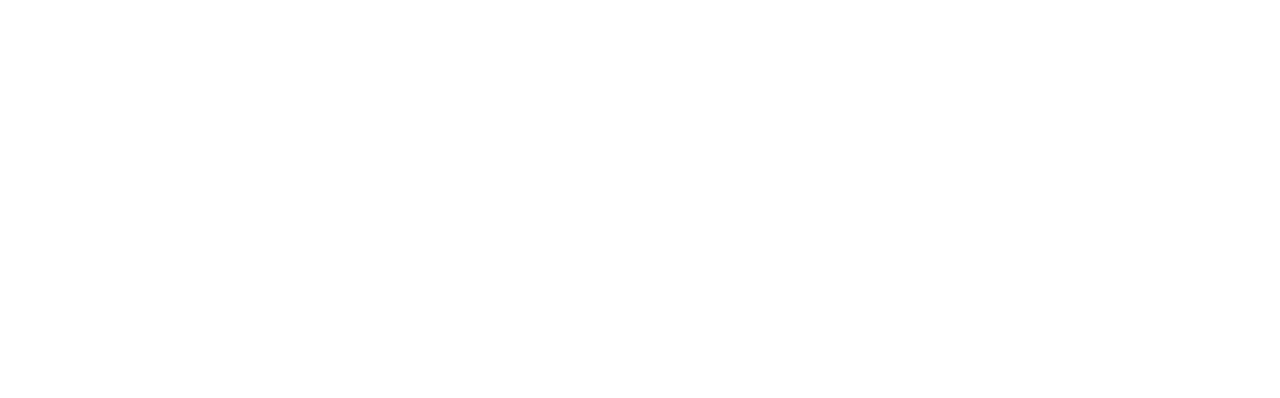
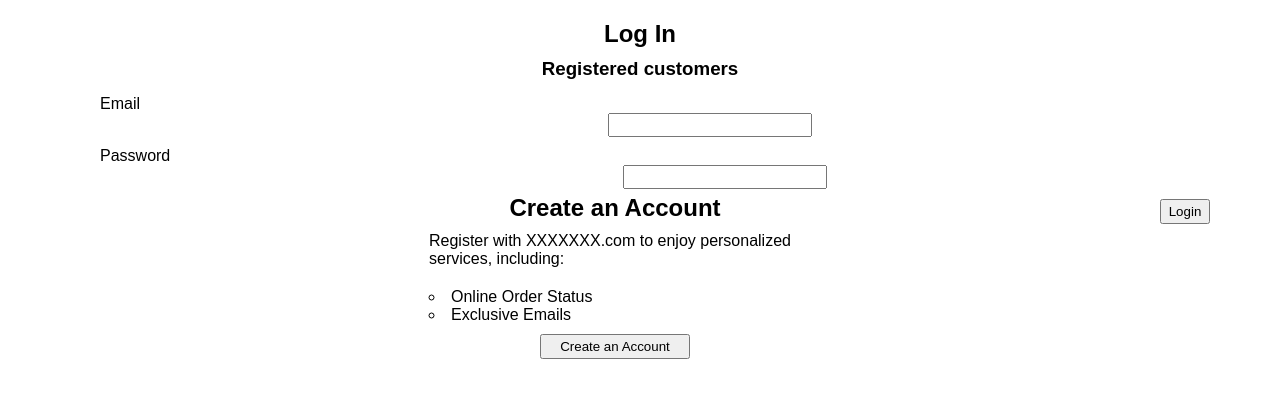
Before and after one commit to daybeth/ecommerce, a CodeIgniter app: the page made by application/views/login.php in a window 1280 px wide. Before the commit the part shown is empty. Shown: the top 398 px of the page. Run offline with CodeIgniter, Linux system fonts and the light colour scheme.

Commit message:
Created login and Registration html and css

```diff
--- a/application/config/routes.php
+++ b/application/config/routes.php
@@ -51,6 +51,6 @@ defined('BASEPATH') OR exit('No direct script access allowed');
 */
 
 // this is the default controller. You need to change it depending on your project
-$route['default_controller'] = 'products';
+$route['default_controller'] = 'users';
 $route['404_override'] = '';
 $route['translate_uri_dashes'] = FALSE;
--- a/application/controllers/Users.php
+++ b/application/controllers/Users.php
@@ -1,9 +1,9 @@
 <?php
 defined('BASEPATH') OR exit('No direct script access allowed');
 
-class Users extends CI_Controller {
+class Users extends CI_Controller{
 	public function index()
 	{
-		$this->load->view('users_index');
+		$this->load->view('registration');
 	}
 }
--- a/application/views/login.php
+++ b/application/views/login.php
@@ -2,9 +2,32 @@
 <html lang="en">
 <head>
 	<meta charset="UTF-8">
+	<link rel="stylesheet" href="/assets/stylesheets/login.css">
 	<title>Document</title>
 </head>
 <body>
+	<div id="login">
+		<h2>Log In</h2>
+		<h3>Registered customers</h3>
+		<form action="/users/login" method="post">
+			<label for="email">Email</label><br>
+			<input type="email" name="email" id="email" class="input"><br>
+			<label for="password">Password</label><br>
+			<input type="password" name="password" id="password"  class="input"><br>
+			<input type="submit" value="Login" id="login_button">
+		</form>
+	</div>
+	<div id="registration">
+		<h2>Create an Account</h2>
+		<p>Register with XXXXXXX.com to enjoy personalized services, including:</p>
+		<ul>
+			<li>Online Order Status</li>
+			<li>Exclusive Emails</li>
+		</ul>
+		<form action="/users/" method="post">
+			<input type="submit" value="Create an Account" id="create_button">
+		</form>
+	</div>
 
 </body>
 </html>
--- a/assets/stylesheets/login.css
+++ b/assets/stylesheets/login.css
@@ -0,0 +1,57 @@
+*{
+	padding: 0;
+	margin: 0;
+}
+body{
+	text-align: center;
+	font-family: arial;
+	padding: 20px;
+}
+
+h2{
+	margin-bottom: 10px;
+}
+.input {
+    margin-top: 5px;
+    margin-bottom: 5px;
+    margin-left:20px;
+    height: 20px;
+    width: 200px;
+}
+label {
+    float: left;
+    padding-top: 5px;
+    text-align: left;
+    margin-left: 80px;
+
+}
+form{
+	margin-top: 10px;
+}
+#login_button{
+	width: 50px;
+	height: 25px;
+	float: right;
+	margin-right: 50px;
+	margin-top: 5px;
+}
+#registration{
+	margin-left: 50px;
+	display: inline-block;
+	width: 30%;
+}
+ul{
+	margin-top: 20px;
+    list-style-type: circle;
+     list-style-position: inside;
+}
+li{
+	text-align: left;
+}
+p{
+	text-align: left;
+}
+#create_button{
+	width: 150px;
+	height: 25px;
+}
```
Also changed, not shown: application/views/registration.php (added, +25 -0 lines), assets/stylesheets/registration.css (added, +33 -0 lines).
